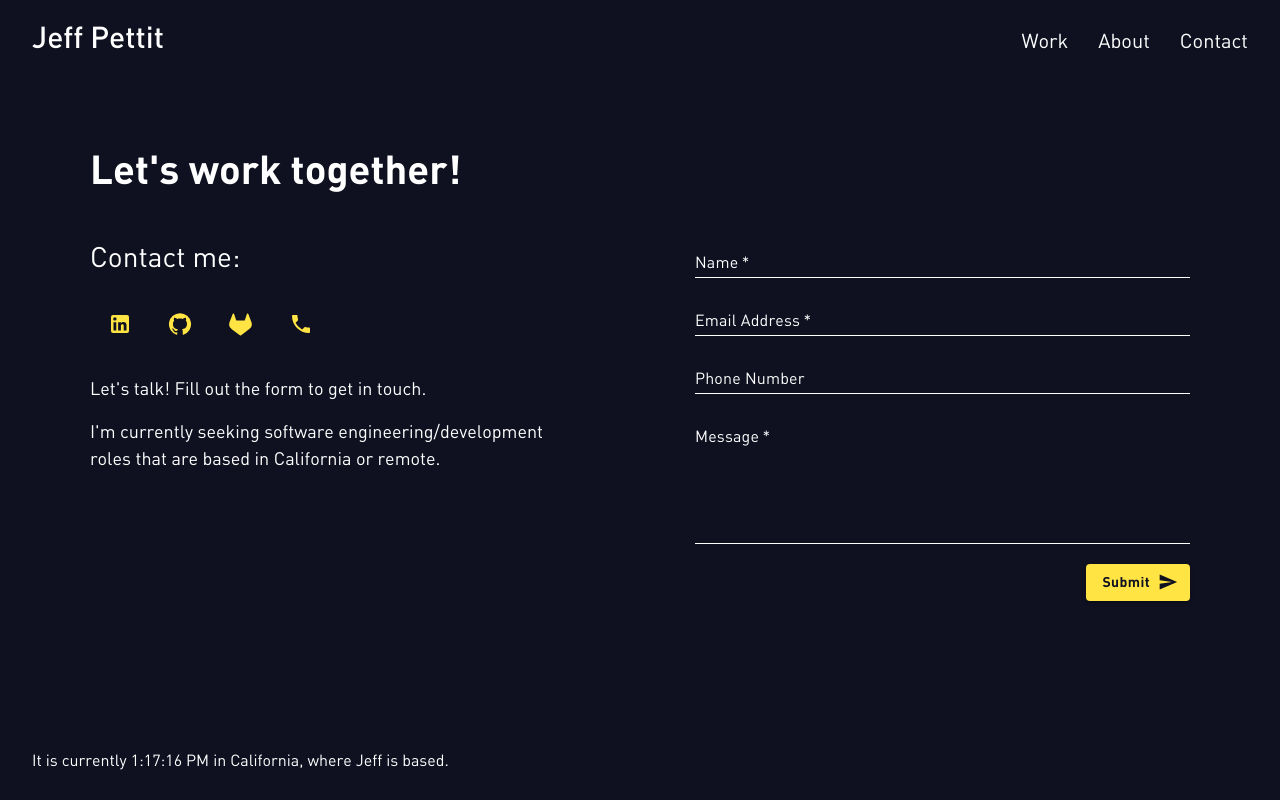
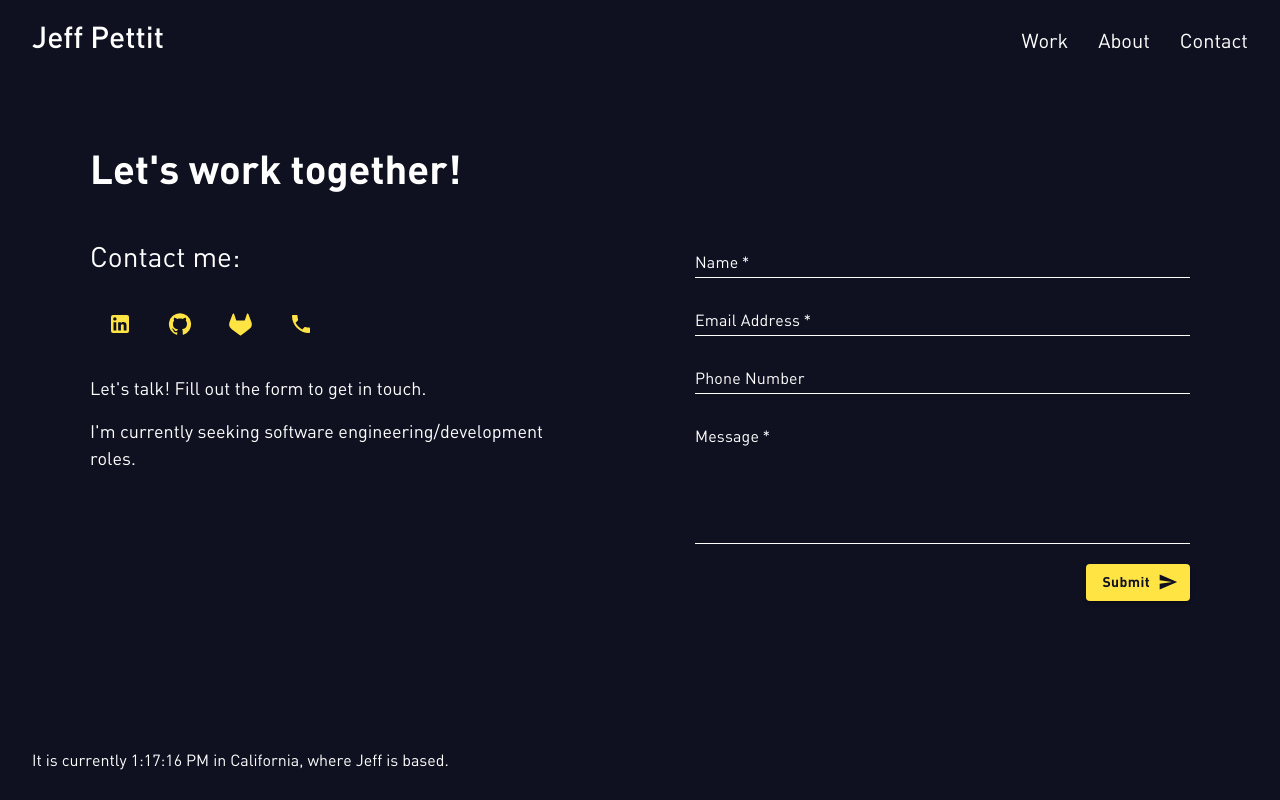
Before and after one commit to jwpettit/Portfolio-Website, a React (Create React App) app: page /contact in a window 1280 px wide. Built offline with nearby package versions, Linux system fonts and the light colour scheme.

Commit message:
Removed CA specificity from contact page.

```diff
--- a/src/pages/Contact.jsx
+++ b/src/pages/Contact.jsx
@@ -28,8 +28,7 @@ export default function Contact() {
                             </p>
                             <p>
                                 I'm currently seeking software
-                                engineering/development roles that are based in
-                                California or remote.
+                                engineering/development roles.
                             </p>
                         </div>
                     </div>
```
